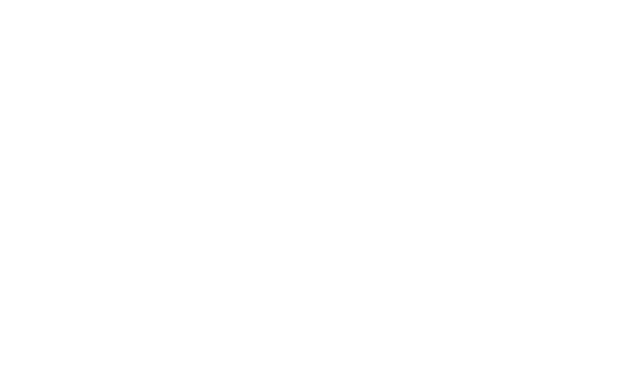
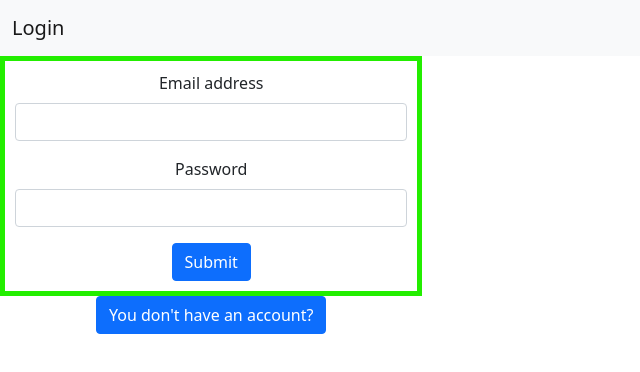
Before and after one commit to kizob123/fourfourplace, a React (Create React App) app in the folder fourfourplace/: page / in a window 1280 px wide. Shown: the top 372 px of the page, without its empty margins (0-640 px from the left). Built offline with nearby package versions, Linux system fonts and the light colour scheme.

Commit message:
10th commit: added coorections concerning routes for github pages in index.js, which is a basename

```diff
--- a/fourfourplace/package.json
+++ b/fourfourplace/package.json
@@ -1,6 +1,6 @@
 {
   "name": "fourfourplace",
-  "homepage": "https://kizob123.github.io/fourfourplace",
+  "homepage": "https://kizob123.github.io/fourfourplace/",
   "version": "0.1.0",
   "private": true,
   "dependencies": {
--- a/fourfourplace/src/App.js
+++ b/fourfourplace/src/App.js
@@ -15,7 +15,7 @@
 
 
       <Routes>
-                <Route path="/" element={<Logins />} exact />
+                <Route exact path="/" element={<Logins />} />
                 <Route path="/display" element={<Display />} />
       </Routes>
 
--- a/fourfourplace/src/index.js
+++ b/fourfourplace/src/index.js
@@ -6,12 +6,13 @@
 import reportWebVitals from './reportWebVitals';
 import { BrowserRouter } from "react-router-dom";
 import 'bootstrap/dist/css/bootstrap.css'
+import { HashRouter } from 'react-router-dom';
 const root = ReactDOM.createRoot(document.getElementById('root'));
 root.render(
   <React.StrictMode>
-    <BrowserRouter basename={"https://kizob123.github.io/fourfourplace"}>
+    <HashRouter>
     <App />
-    </BrowserRouter>
+    </HashRouter>
   </React.StrictMode>
 );
 
```
